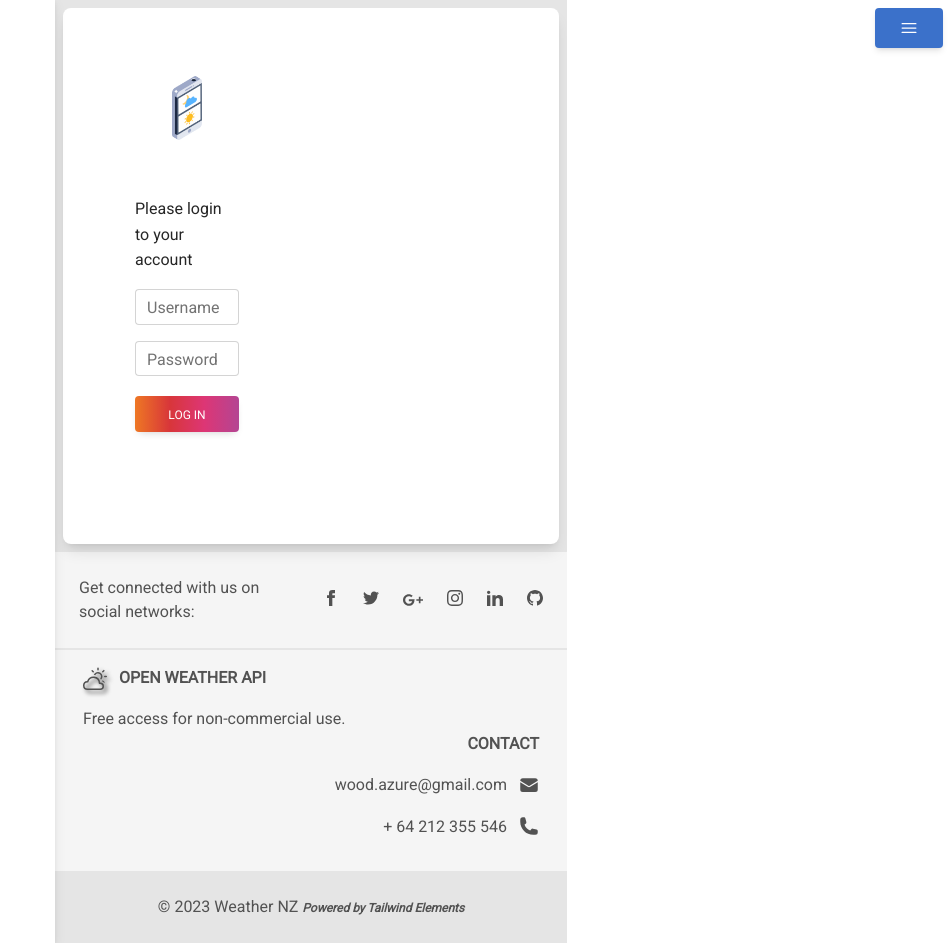
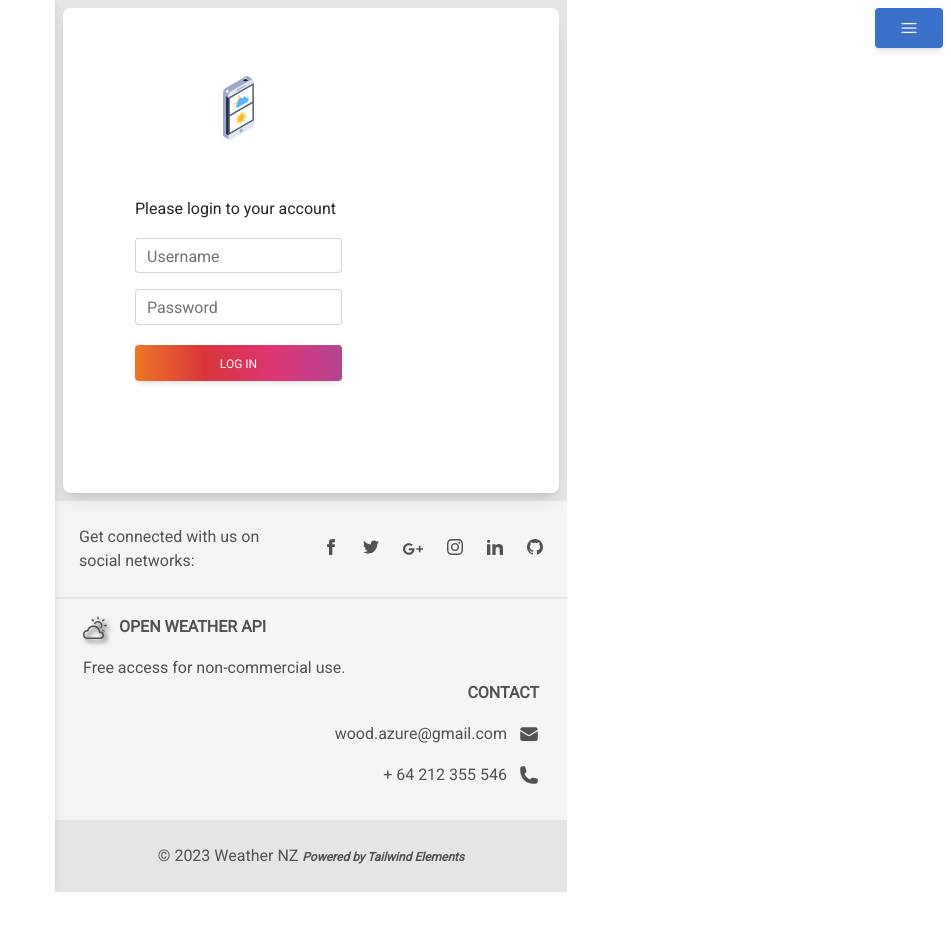
Before and after one commit to azurewood/capstone, a Next.js app in the folder frontend/: page /admin/login in a window 1280 px wide. Shown: the whole page, without its empty margins (329-1280 px from the left). After the commit the page ends 892 px from the top, so only its background shows below. Built offline with nearby package versions, Linux system fonts and the light colour scheme; what tw-elements would draw is missing.

Commit message:
changed backend readme and loginUI

```diff
--- a/frontend/app/admin/login/loginUI.tsx
+++ b/frontend/app/admin/login/loginUI.tsx
@@ -66,7 +66,7 @@ const LoginUI = () => {
                                 className="block rounded-lg bg-white shadow-lg dark:bg-neutral-800">
                                 <div className="g-0 lg:flex lg:flex-wrap">
                                     {/* <!-- Left column container--> */}
-                                    <div className="px-4 md:px-0 lg:w-6/12">
+                                    <div className="px-4 md:px-0 lg:w-12/12">
                                         <div className="md:mx-6 md:p-12">
                                             {/* <!--Logo--> */}
                                             <div className="text-center pt-5">
@@ -142,7 +142,7 @@ const LoginUI = () => {
                                     </div>
 
                                     {/* <!-- Right column container with background and description--> */}
-                                    <div
+                                    {/* <div
                                         className="flex backgroundImage items-center rounded-b-lg lg:w-6/12 lg:rounded-r-lg lg:rounded-bl-none">
                                         <div className="px-4 py-6 text-white md:mx-6 md:p-12">
                                             <h4 className="mb-6 text-xl font-semibold">
@@ -152,7 +152,7 @@ const LoginUI = () => {
                                                 Lorem ipsum.
                                             </p>
                                         </div>
-                                    </div>
+                                    </div> */}
                                 </div>
                             </div>
                         </div>
```
Also changed, not shown: 1 other file (tests, documents, lock files or other folders).
